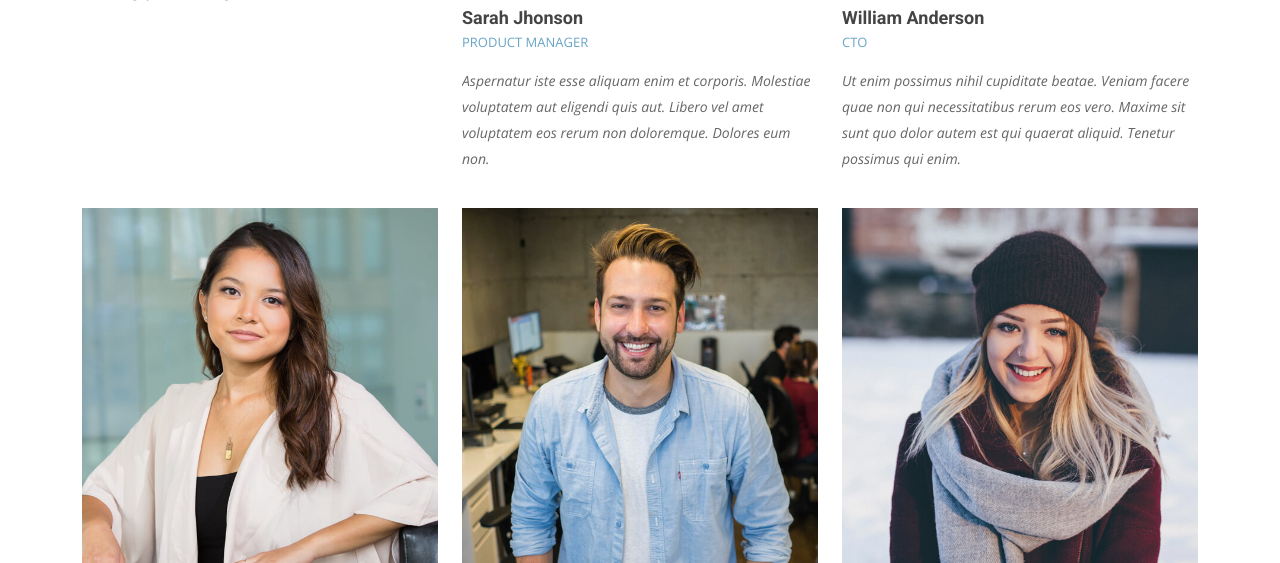
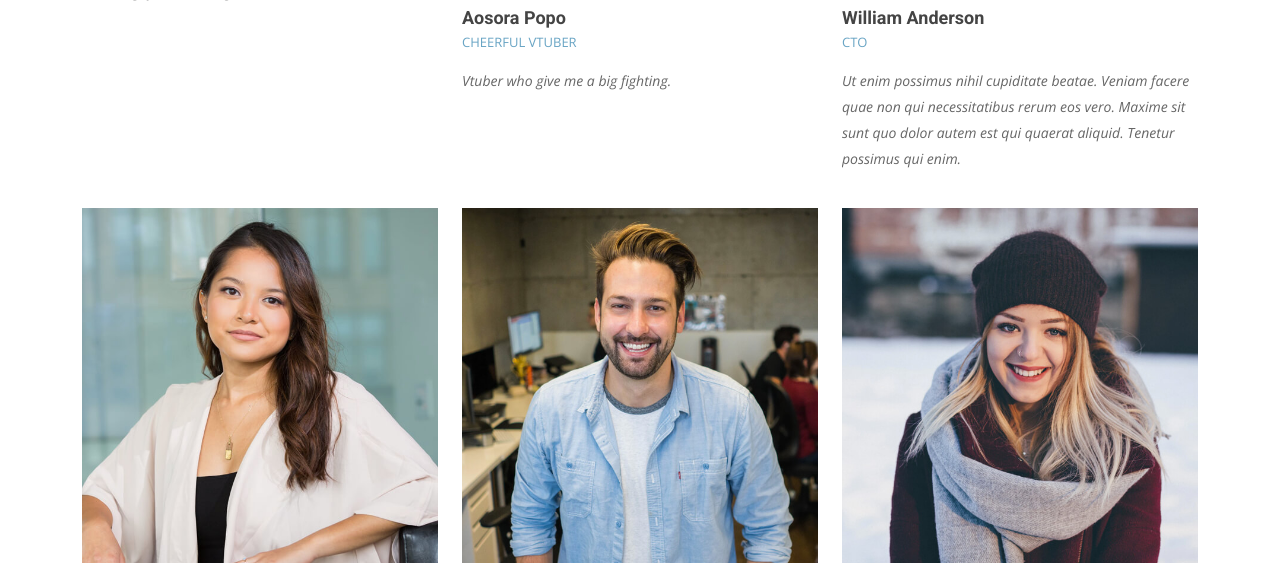
Before and after one commit to 17Saberz/website_project, a Flask app: page /team in a window 1280 px wide. Shown: the part 576-1139 px from the top of the page. Run offline with Flask 3, Linux system fonts and the light colour scheme; some libraries are stand-ins or nearby versions.

Commit message:
Adjust Team page

```diff
--- a/Web_project/templates/team.html
+++ b/Web_project/templates/team.html
@@ -121,18 +121,15 @@
           <div class="col-lg-4 col-md-6 d-flex align-items-stretch">
             <div class="member">
               <div class="member-img">
-                <img src="assets/img/team/team-2.jpg" class="img-fluid" alt="">
+                <img src="{{ url_for('static', filename='img/popo.png') }}" class="img-fluid" alt="">
                 <div class="social">
-                  <a href=""><i class="bi bi-twitter"></i></a>
-                  <a href=""><i class="bi bi-facebook"></i></a>
-                  <a href=""><i class="bi bi-instagram"></i></a>
-                  <a href=""><i class="bi bi-linkedin"></i></a>
+                  <a href="https://twitter.com/AosoraPopo_ARP?ref_src=twsrc%5Egoogle%7Ctwcamp%5Eserp%7Ctwgr%5Eauthor"><i class="bi bi-twitter"></i></a>
                 </div>
               </div>
               <div class="member-info">
-                <h4>Sarah Jhonson</h4>
-                <span>Product Manager</span>
-                <p>Aspernatur iste esse aliquam enim et corporis. Molestiae voluptatem aut eligendi quis aut. Libero vel amet voluptatem eos rerum non doloremque. Dolores eum non.</p>
+                <h4>Aosora Popo</h4>
+                <span>Cheerful Vtuber</span>
+                <p>Vtuber who give me a big fighting.</p>
               </div>
             </div>
           </div>
```
